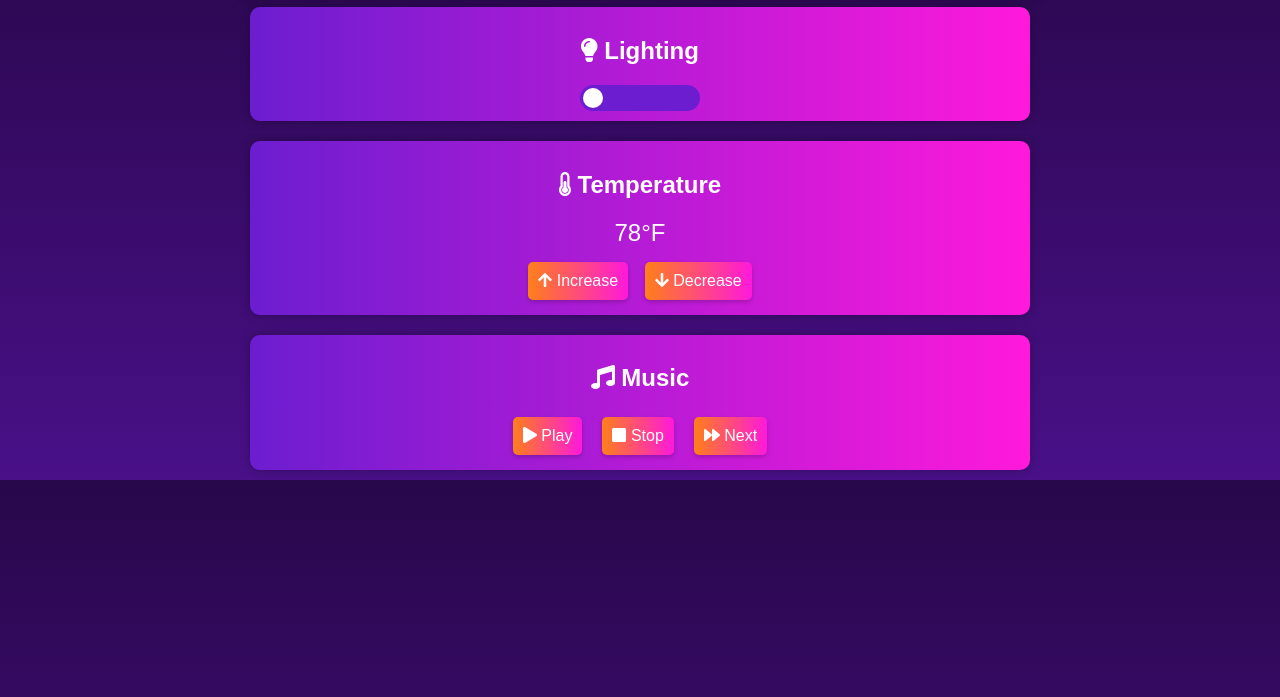
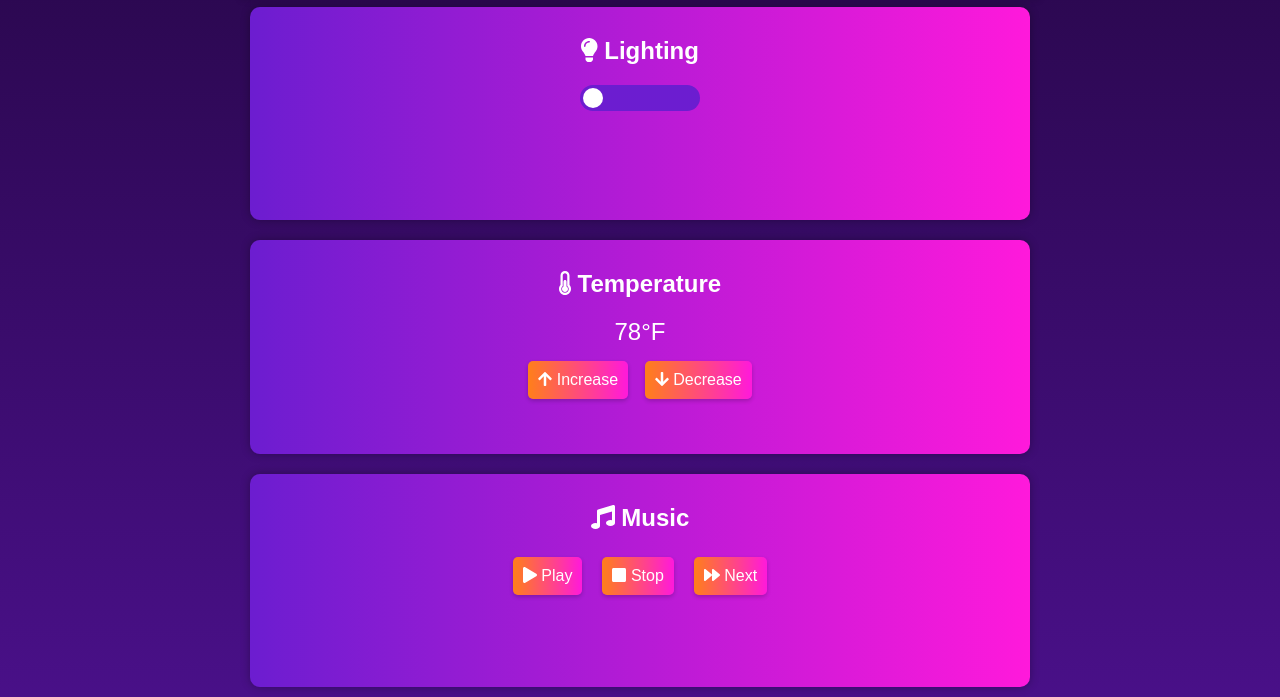
Before and after one commit to dctoo42me/Intelli-Home, a plain HTML site: page index.html in a window 1280 px wide. Shown: the part 103-800 px from the top of the page. Drawn offline with Linux system fonts and the light colour scheme.

Commit message:
overflow hidden-content fullscreen

```diff
--- a/styles.css
+++ b/styles.css
@@ -5,10 +5,11 @@ body {
     background: linear-gradient(to bottom, #28074a, #491088);
     color: #fff;
     max-width: 800px;
-    height: 100%;
+    height: 100vh;
     display: flex;
     flex-direction: column;
     touch-action: manipulation;
+    overflow: hidden;
 }
 
 header {
@@ -23,7 +24,7 @@ section {
     margin: 10px;
     padding: 10px;
     text-align: center;
-    height: max-content;
+    height: 100%;
     background: linear-gradient(to right, #6c1dd0, #ff19db);
     box-shadow: 0 0 10px rgba(0, 0, 0, 0.3);
     border-radius: 10px;
```
